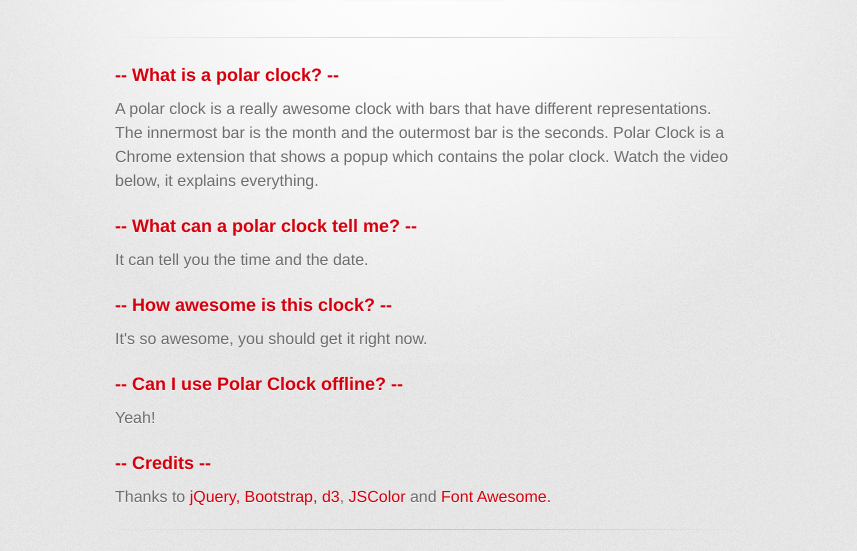
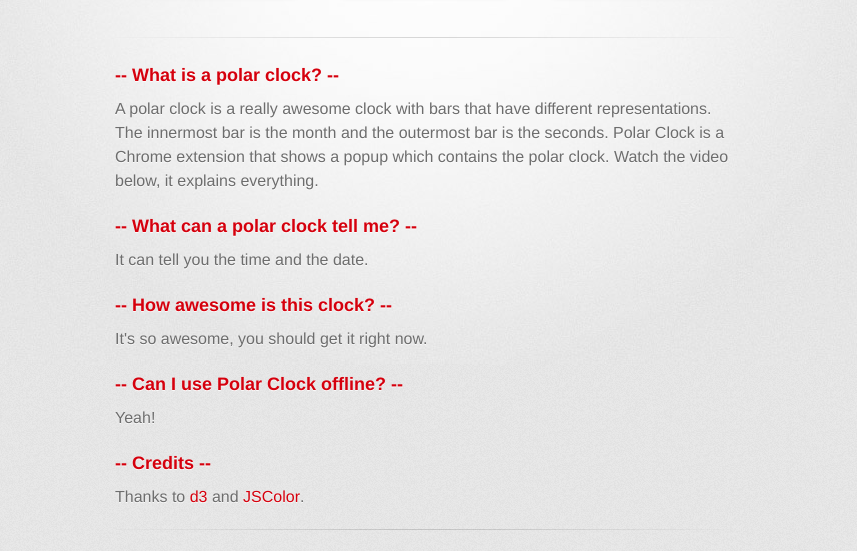
Before and after one commit to theawesomecoder61/Polar-Clock, a plain HTML site: page index.html in a window 1280 px wide. Shown: the part 209-760 px from the top of the page, without its empty margins (215-1072 px from the left). Drawn offline with nearby package versions, Linux system fonts and the light colour scheme; a web font is replaced by a local one.

Commit message:
Update index.html

```diff
--- a/index.html
+++ b/index.html
@@ -56,7 +56,7 @@
           <p>Yeah!</p>
 
           <h3>-- Credits --</h3>
-          <p>Thanks to <a href="http://jquery.com">jQuery, <a href="http://getbootstrap.com">Bootstrap, <a href="http://d3js.org">d3</a>, <a href="http://jscolor.com/">JSColor</a> and <a href="http://fortawesome.github.io/Font-Awesome/">Font Awesome.</a></p>
+          <p>Thanks to <a href="http://d3js.org">d3</a> and <a href="http://jscolor.com/">JSColor</a>.</p>
         </section>
 
         <hr>
```
